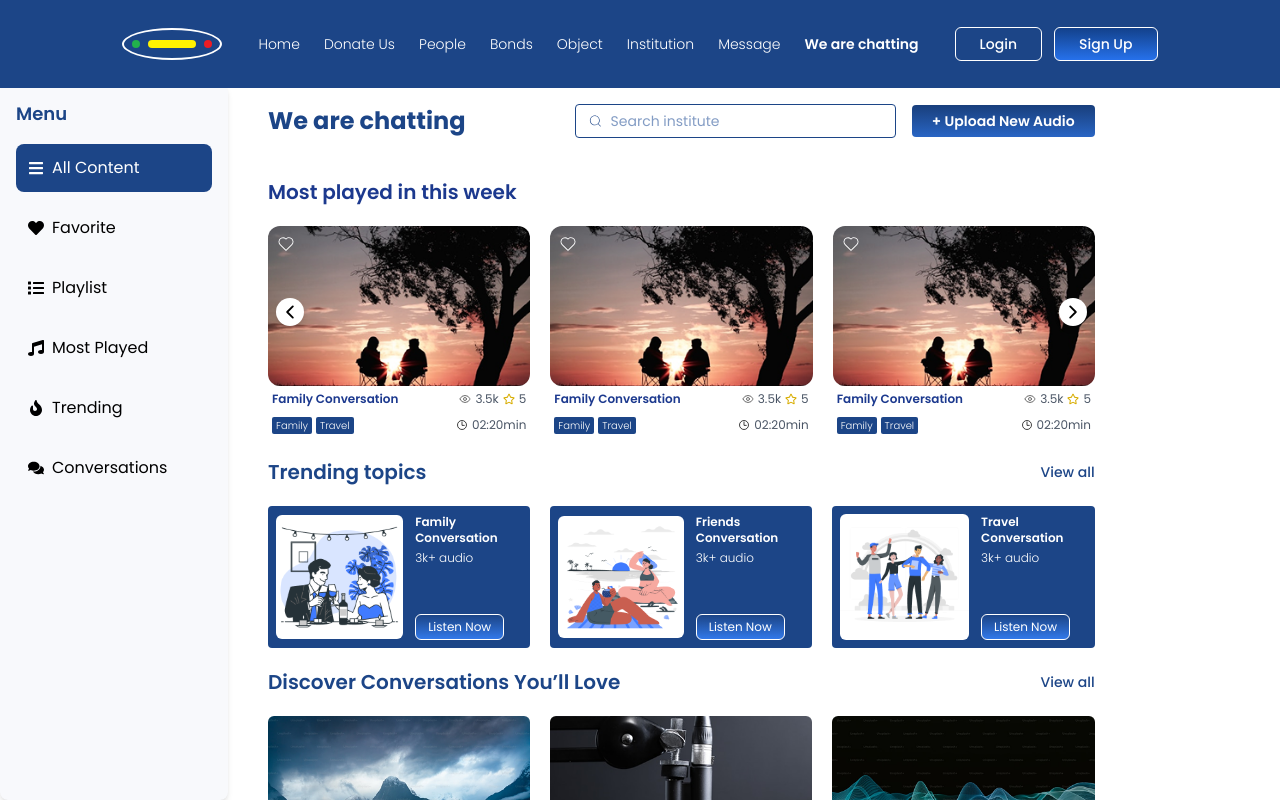
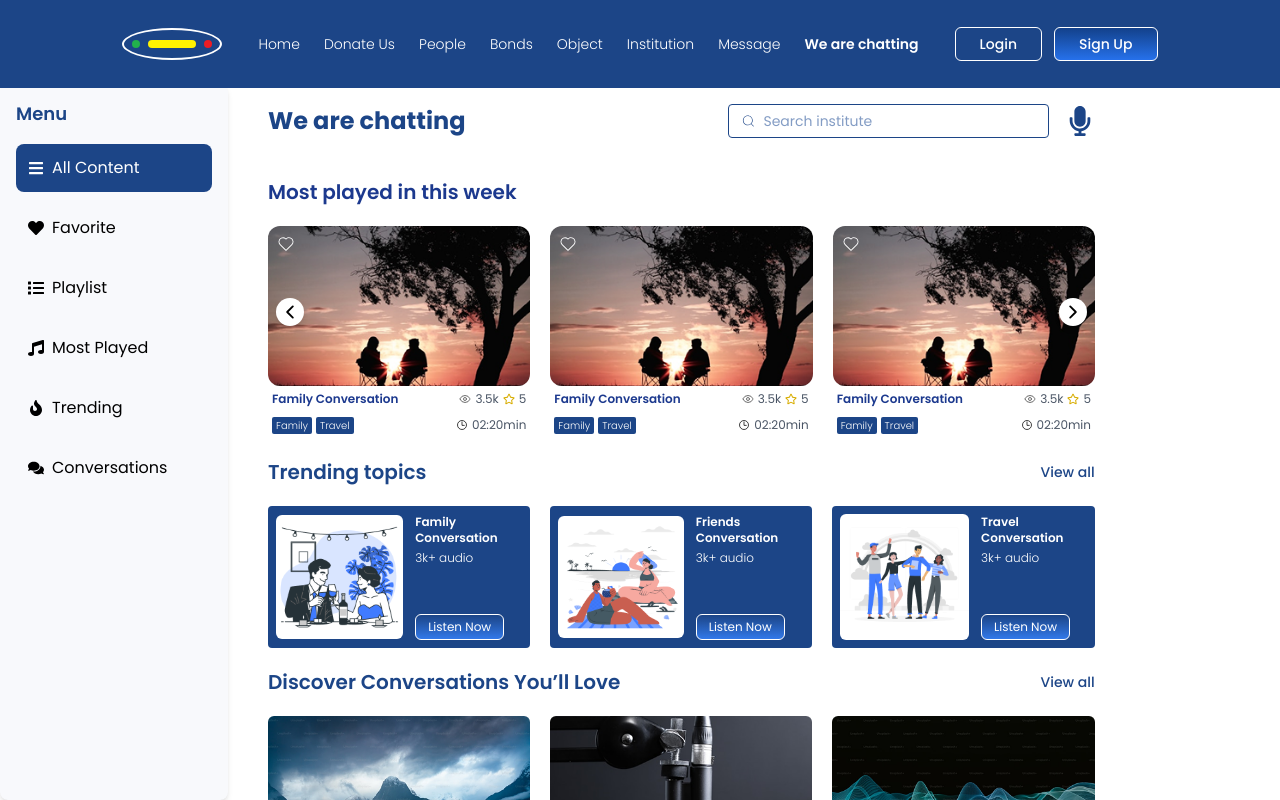
Before and after one commit to nurulla-hasan/emilioro-website, a Next.js app: page /chatting in a window 1280 px wide. Built offline with nearby package versions, Linux system fonts and the light colour scheme.

Commit message:
record button added

```diff
--- a/src/app/chatting/page.jsx
+++ b/src/app/chatting/page.jsx
@@ -8,6 +8,7 @@ import { CiSearch } from "react-icons/ci"
 import { FaMusic, FaFire, FaComments, FaHeart, FaList, FaBars, FaTimes } from "react-icons/fa"
 import Favorite from "../favorite/page"
 import MyPlaylist from "./allPlaylist/myPlaylist/page"
+import { FaMicrophone } from "react-icons/fa";
 
 const ChattingPage = () => {
     const menuItems = [
@@ -125,13 +126,17 @@ const ChattingPage = () => {
                                                 className="ml-2 outline-none text-sm text-[#07398a] w-full"
                                             />
                                         </div>
-                                        <motion.button
+                                        {/* <motion.button
                                             whileHover={{ scale: 1.05 }}
                                             whileTap={{ scale: 0.95 }}
                                             className="bg-gradient-to-b from-[#193f7c] to-[#2965c4] text-white px-5 py-1.5 rounded-sm text-sm font-semibold w-full md:w-auto"
                                         >
                                             + Upload New Audio
-                                        </motion.button>
+                                        </motion.button> */}
+
+
+                                            <FaMicrophone color="#1C4587" size={30}/>
+
                                     </div>
                                 </div>
                                 <MostPlayedSection />
```
